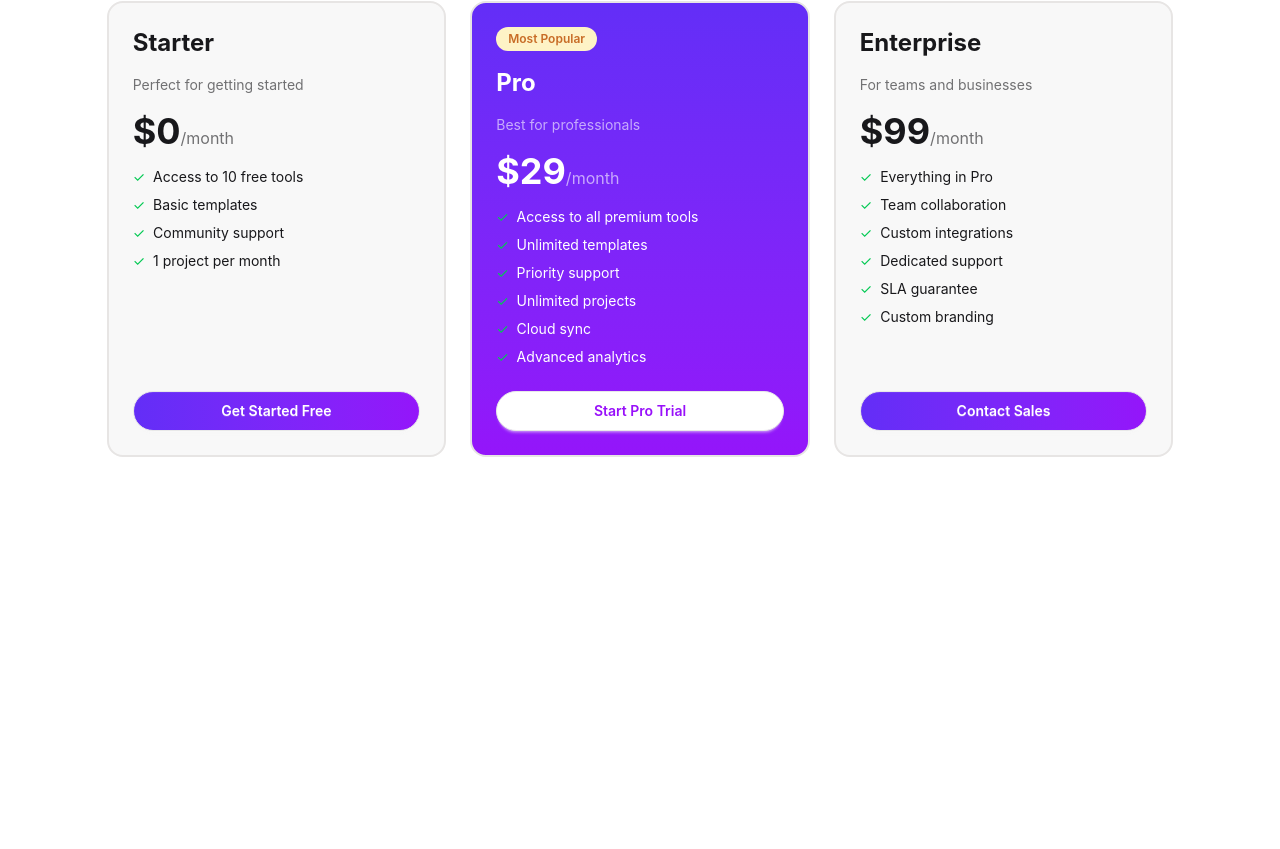
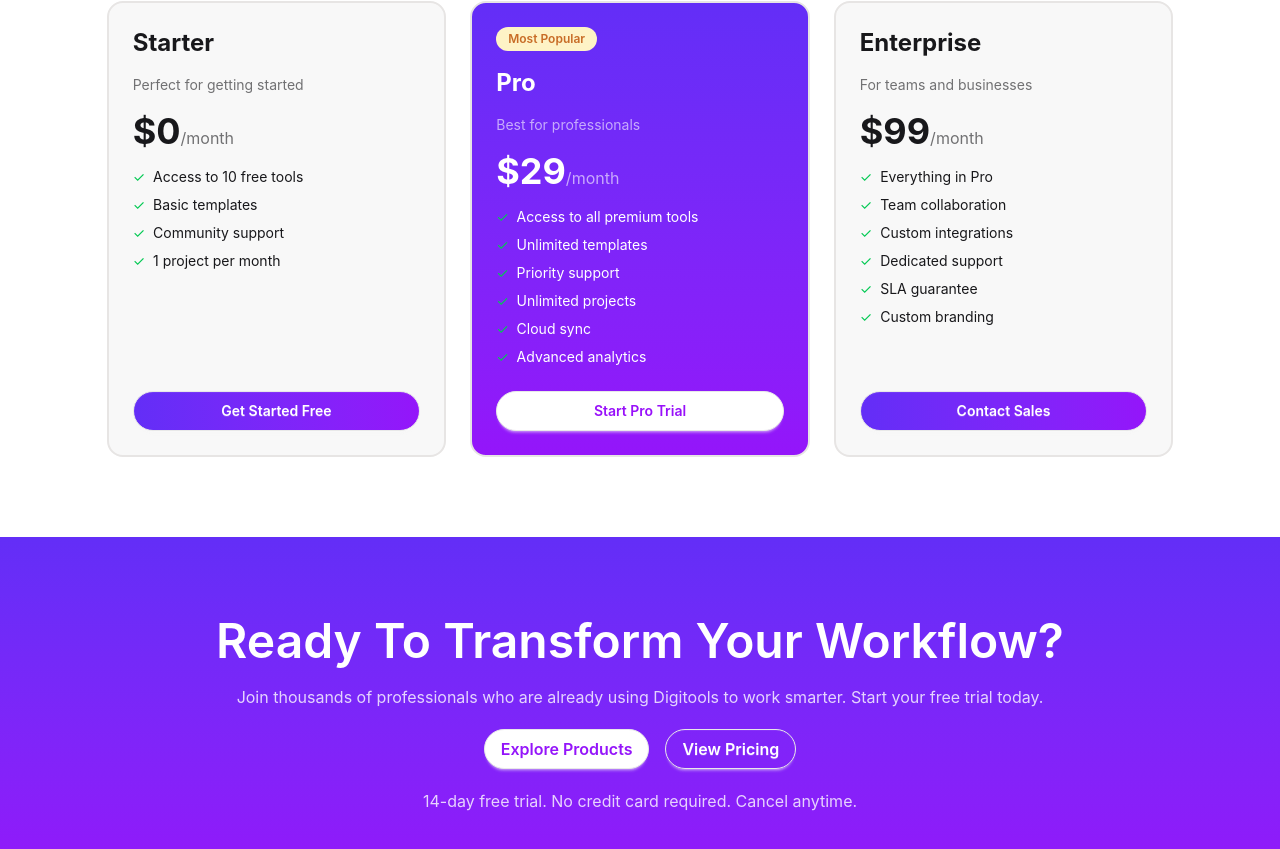
Before and after one commit to Badhon63/Digitools-assignment-6, a React (Vite) app: page / in a window 1280 px wide. Shown: the part 3087-3936 px from the top of the page. Before the commit the page ends 3544 px from the top, so only its background shows below. Built offline with nearby package versions, Linux system fonts and the light colour scheme.

Commit message:
added bottom banner

```diff
--- a/src/App.jsx
+++ b/src/App.jsx
@@ -6,6 +6,7 @@
 import Navbar from './components/navbar/Navbar'
 import Steps from './components/hompage/steps/Steps'
 import Pricing from './components/hompage/pricing/Pricing'
+import BottomBanner from './components/hompage/bottombanner/BottomBanner'
 
 const fetchProducts = async () => {
   const res = await fetch('/data.json');
@@ -27,6 +28,7 @@
       </Suspense>
       <Steps></Steps>
       <Pricing></Pricing>
+      <BottomBanner></BottomBanner>
     </div>
   )
 }
--- /dev/null
+++ b/src/components/hompage/bottombanner/BottomBanner.jsx
@@ -0,0 +1,18 @@
+import React from 'react';
+
+const BottomBanner = () => {
+  return (
+    <div className='bg-linear-to-b from-[#632EF7] to-[#9415FA] mt-10 lg:mt-20'>
+<div className='w-11/12 mx-auto lg:w-5/6 py-10 lg:py-20 text-white text-center space-y-5'>        <h2 className='text-5xl font-semibold'>Ready To Transform Your Workflow?</h2>
+        <p className='opacity-80'>Join thousands of professionals who are already using Digitools to work smarter. Start your free trial today.</p>
+        <div className='space-x-4'>
+          <button className='btn bg-white rounded-full text-[#9415FA] text-base'>Explore Products</button>
+          <button className='btn bg-transparent rounded-full text-white text-base'>View Pricing</button>
+        </div>
+        <p className='opacity-80'>14-day free trial. No credit card required. Cancel anytime.</p>
+      </div>
+    </div>
+  );
+};
+
+export default BottomBanner;
```
